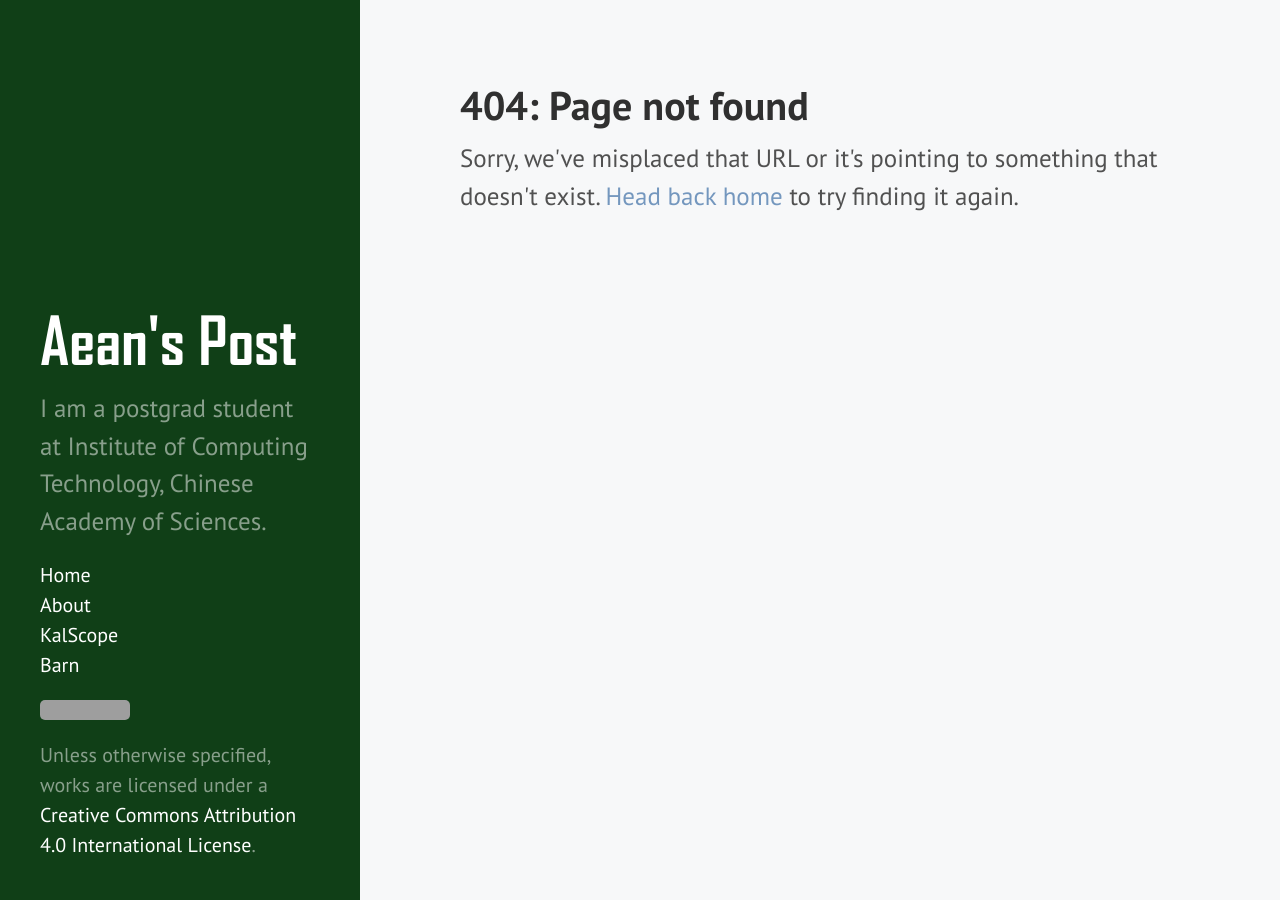
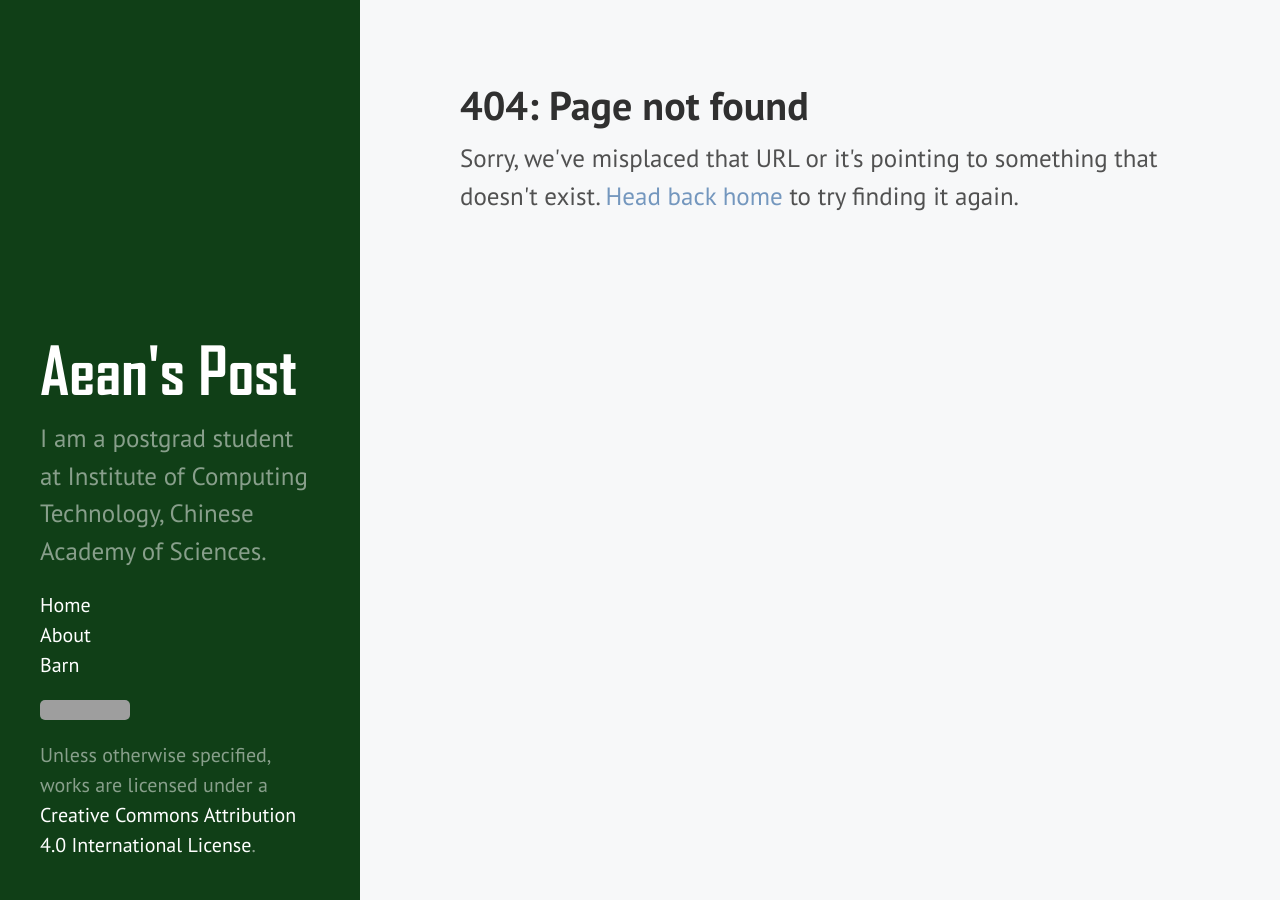
Before and after one commit to AeanSR/AeanSR.github.io, a Jekyll site: the page built from 404.html, in a window 1280 px wide. Built offline with Jekyll 4.4.1, drawn with Linux system fonts in a browser that asks for light colours; grey boxes are pictures that could not be loaded.

Commit message:
Update sidebar.html

```diff
--- a/_includes/sidebar.html
+++ b/_includes/sidebar.html
@@ -16,7 +16,7 @@
       {% endcomment %}
       {% assign pages_list = site.pages %}
       {% for node in pages_list %}
-        {% if node.title != null %}
+        {% if node.title != null and node.title != "KalScope" %}
           {% if node.layout == "page" %}
             <li class="sidebar-nav-item{% if page.url == node.url %} active{% endif %}">
               <a href="{{ node.url }}">{{ node.title }}</a>
```
